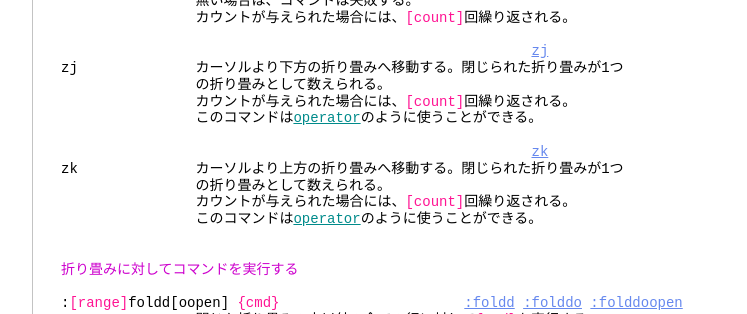
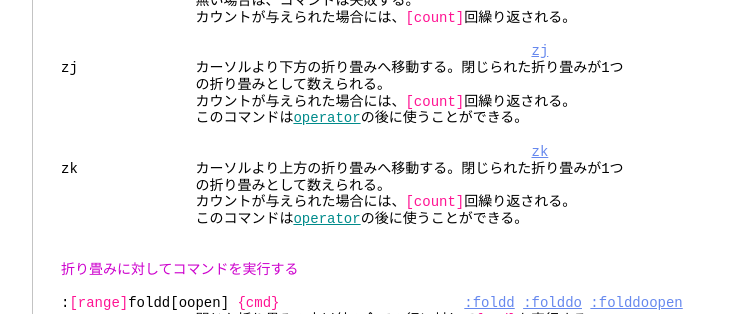
Before and after one commit to vim-jp/vimdoc-ja, a Jekyll site: the page built from fold.html, in a window 1280 px wide and 900 px high, scrolled down 7279 px. Shown: the part 150-464 px from the top of the window, without its empty margins (340-1087 px from the left). Built offline with Jekyll 4.4.1, drawn with Linux system fonts in a browser that asks for light colours; nearby versions of some CDN libraries; comment, search, counter and statistics services are not loaded.

Commit message:
Generated by GitHub workflow 3664577292
https://github.com/vim-jp/vimdoc-ja-working/actions/runs/3664577292

```diff
--- a/fold.html
+++ b/fold.html
@@ -439,13 +439,13 @@ zi&nbsp;&nbsp;&nbsp;&nbsp;&nbsp;&nbsp;&nbsp;&nbsp;&nbsp;&nbsp;&nbsp;&nbsp;&nbsp;
 zj&nbsp;&nbsp;&nbsp;&nbsp;&nbsp;&nbsp;&nbsp;&nbsp;&nbsp;&nbsp;&nbsp;&nbsp;&nbsp;&nbsp;カーソルより下方の折り畳みへ移動する。閉じられた折り畳みが1つ<br>
 &nbsp;&nbsp;&nbsp;&nbsp;&nbsp;&nbsp;&nbsp;&nbsp;&nbsp;&nbsp;&nbsp;&nbsp;&nbsp;&nbsp;&nbsp;&nbsp;の折り畳みとして数えられる。<br>
 &nbsp;&nbsp;&nbsp;&nbsp;&nbsp;&nbsp;&nbsp;&nbsp;&nbsp;&nbsp;&nbsp;&nbsp;&nbsp;&nbsp;&nbsp;&nbsp;カウントが与えられた場合には、<span class="Special">[count]</span>回繰り返される。<br>
-&nbsp;&nbsp;&nbsp;&nbsp;&nbsp;&nbsp;&nbsp;&nbsp;&nbsp;&nbsp;&nbsp;&nbsp;&nbsp;&nbsp;&nbsp;&nbsp;このコマンドは<a class="Identifier" href="motion.html#operator">operator</a>のように使うことができる。<br>
+&nbsp;&nbsp;&nbsp;&nbsp;&nbsp;&nbsp;&nbsp;&nbsp;&nbsp;&nbsp;&nbsp;&nbsp;&nbsp;&nbsp;&nbsp;&nbsp;このコマンドは<a class="Identifier" href="motion.html#operator">operator</a>の後に使うことができる。<br>
 <br>
 &nbsp;&nbsp;&nbsp;&nbsp;&nbsp;&nbsp;&nbsp;&nbsp;&nbsp;&nbsp;&nbsp;&nbsp;&nbsp;&nbsp;&nbsp;&nbsp;&nbsp;&nbsp;&nbsp;&nbsp;&nbsp;&nbsp;&nbsp;&nbsp;&nbsp;&nbsp;&nbsp;&nbsp;&nbsp;&nbsp;&nbsp;&nbsp;&nbsp;&nbsp;&nbsp;&nbsp;&nbsp;&nbsp;&nbsp;&nbsp;&nbsp;&nbsp;&nbsp;&nbsp;&nbsp;&nbsp;&nbsp;&nbsp;&nbsp;&nbsp;&nbsp;&nbsp;&nbsp;&nbsp;&nbsp;&nbsp;<a class="Constant" href="fold.html#zk" name="zk">zk</a><br>
 zk&nbsp;&nbsp;&nbsp;&nbsp;&nbsp;&nbsp;&nbsp;&nbsp;&nbsp;&nbsp;&nbsp;&nbsp;&nbsp;&nbsp;カーソルより上方の折り畳みへ移動する。閉じられた折り畳みが1つ<br>
 &nbsp;&nbsp;&nbsp;&nbsp;&nbsp;&nbsp;&nbsp;&nbsp;&nbsp;&nbsp;&nbsp;&nbsp;&nbsp;&nbsp;&nbsp;&nbsp;の折り畳みとして数えられる。<br>
 &nbsp;&nbsp;&nbsp;&nbsp;&nbsp;&nbsp;&nbsp;&nbsp;&nbsp;&nbsp;&nbsp;&nbsp;&nbsp;&nbsp;&nbsp;&nbsp;カウントが与えられた場合には、<span class="Special">[count]</span>回繰り返される。<br>
-&nbsp;&nbsp;&nbsp;&nbsp;&nbsp;&nbsp;&nbsp;&nbsp;&nbsp;&nbsp;&nbsp;&nbsp;&nbsp;&nbsp;&nbsp;&nbsp;このコマンドは<a class="Identifier" href="motion.html#operator">operator</a>のように使うことができる。<br>
+&nbsp;&nbsp;&nbsp;&nbsp;&nbsp;&nbsp;&nbsp;&nbsp;&nbsp;&nbsp;&nbsp;&nbsp;&nbsp;&nbsp;&nbsp;&nbsp;このコマンドは<a class="Identifier" href="motion.html#operator">operator</a>の後に使うことができる。<br>
 <br>
 <br>
 <span class="PreProc">折り畳みに対してコマンドを実行する</span><br>
```
